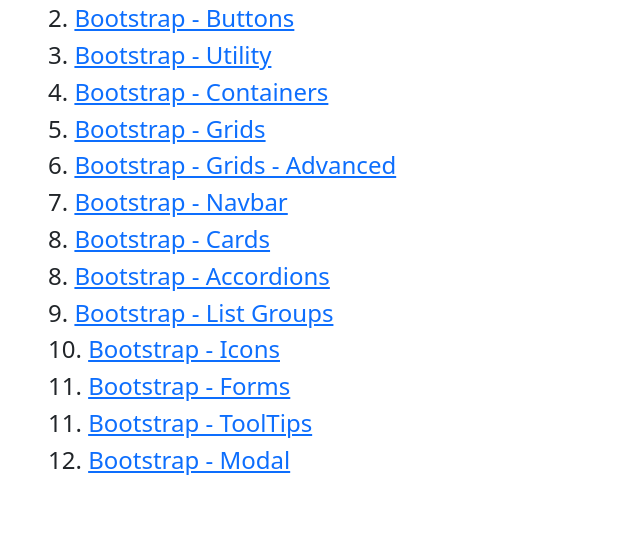
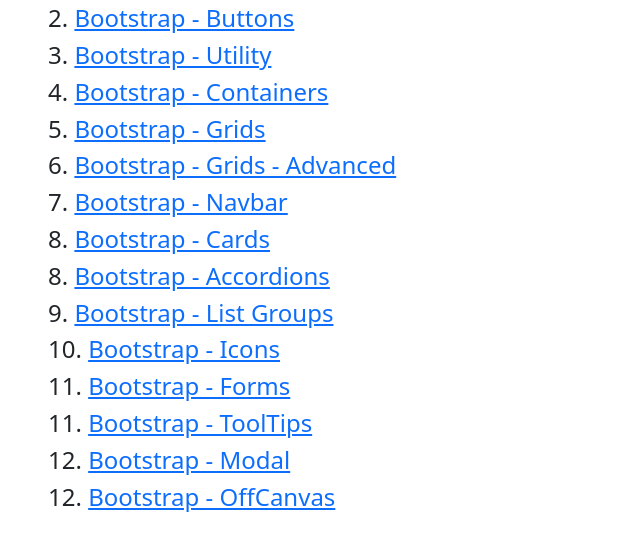
Before and after one commit to Baisampayan/Bootstrap-V5-Practice, a plain HTML site: page index.html in a window 1280 px wide. Shown: the part 127-678 px from the top of the page, without its empty margins (0-640 px from the left). Drawn offline with nearby package versions, Linux system fonts and the light colour scheme.

Commit message:
Updated: OffCanvas

```diff
--- a/index.html
+++ b/index.html
@@ -24,6 +24,7 @@
         <div class="h4">11. <a href="/forms.html">Bootstrap - Forms</a></div>
         <div class="h4">11. <a href="/tooltips.html">Bootstrap - ToolTips</a></div>
         <div class="h4">12. <a href="/modal.html">Bootstrap - Modal</a></div>
+        <div class="h4">12. <a href="/offcanvas.html">Bootstrap - OffCanvas</a></div>
     </div>
 
     <script src="https://cdn.jsdelivr.net/npm/bootstrap@5.2.0/dist/js/bootstrap.bundle.min.js" integrity="sha384-A3rJD856KowSb7dwlZdYEkO39Gagi7vIsF0jrRAoQmDKKtQBHUuLZ9AsSv4jD4Xa" crossorigin="anonymous"></script>
```
